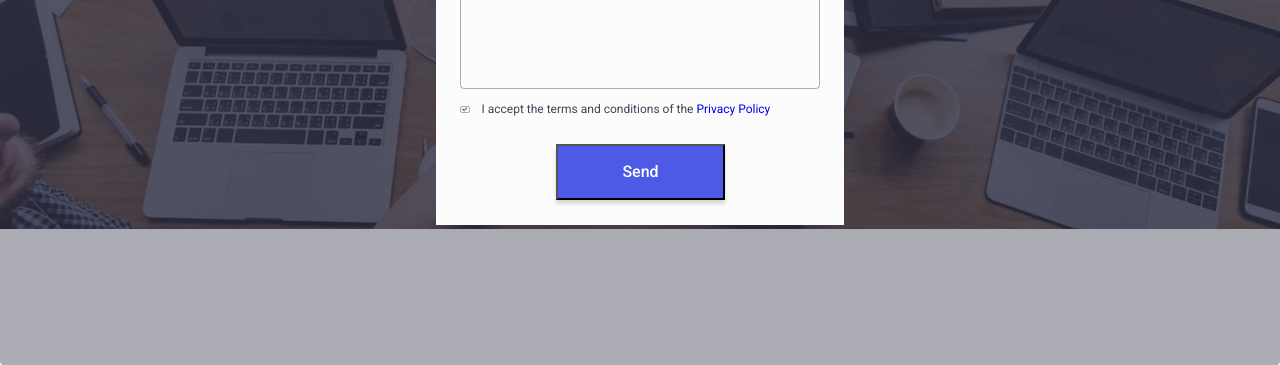
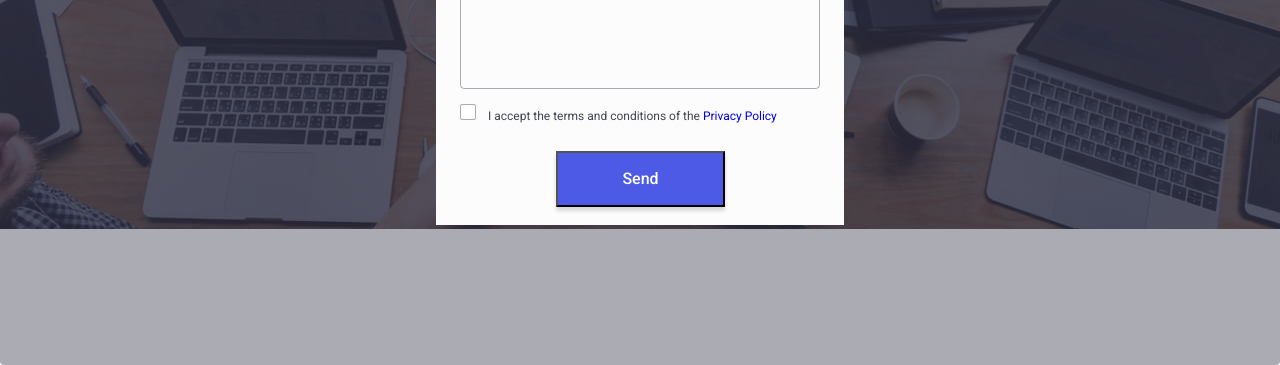
Before and after one commit to isabelamihai/goit-markup-hw-06, a plain HTML site: page index.html in a window 1280 px wide. Both pictures are taken after a click on the button "Order Service". Shown: the part 435-800 px from the top of the page. Drawn offline with nearby package versions, Linux system fonts and the light colour scheme.

Commit message:
Update file

```diff
--- a/css/styles.css
+++ b/css/styles.css
@@ -590,13 +590,6 @@ h3 {
     margin-top:8px;
 }
 
-.checkmark-icon{
-    width: 9.51px;
-    height: 6.99px;
-    color: var(--nav-buton-color);
-    border: 1px solid rgba(46, 47, 66, 0.4);
-    border-radius: 2px;
-}
 .form-check .rules{
     width: 338px;
     height: 16px;
--- a/index.html
+++ b/index.html
@@ -105,11 +105,8 @@
                         </div>
                         <div class="form-checkbox">
                             <label class="form-check">
-                                <!-- <svg class="check-icon">
+                                <svg class="check-icon">
                                     <use href="./images/icons.svg#icon-checkbox"></use>
-                                </svg> -->
-                                <svg class="checkmark-icon">
-                                    <use href="./images/icons.svg#icon-checkmark"></use>
                                 </svg>
                                 <label class="rules">
                                I accept the terms and conditions of the <a href="index.html">Privacy Policy</a>
```
